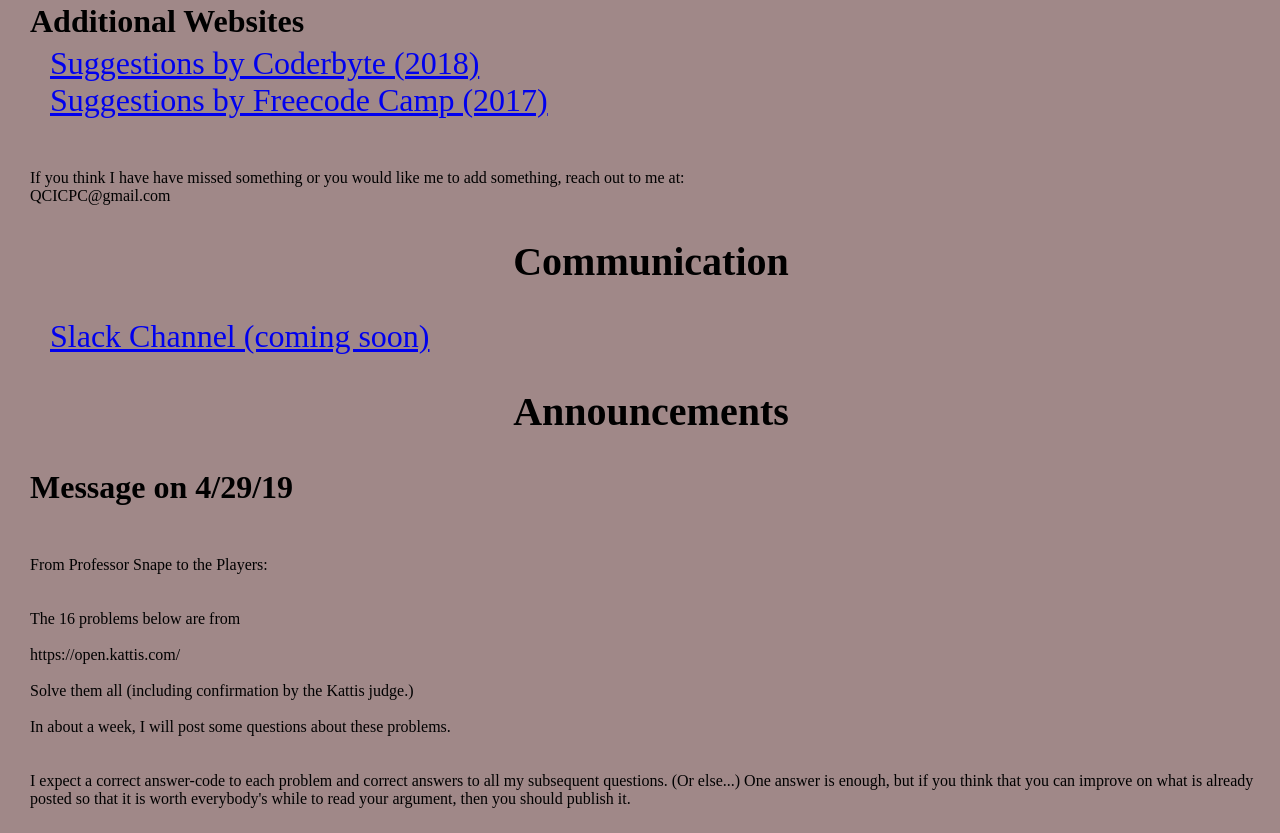
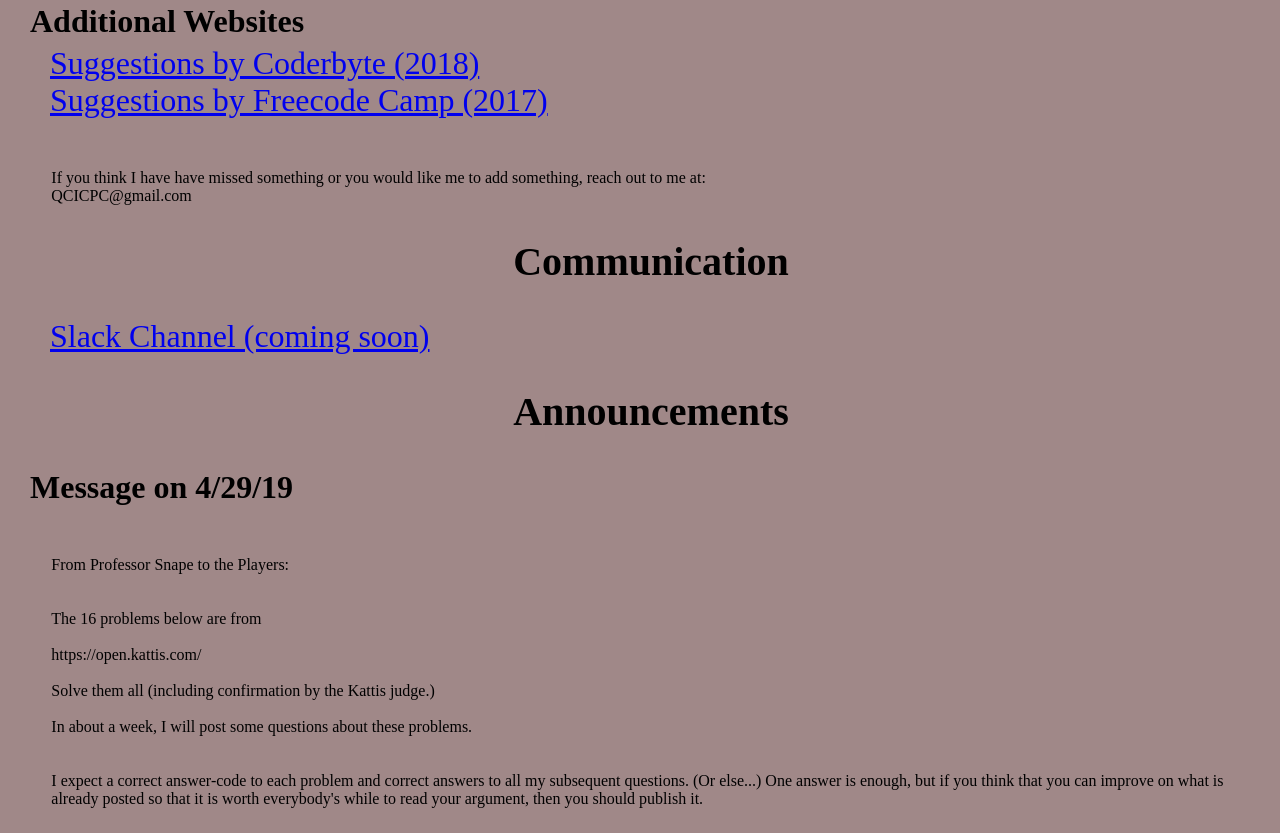
Before and after one commit to QCICPC/QCICPC.github.io, a plain HTML site: page index.html in a window 1280 px wide. Shown: the part 927-1760 px from the top of the page. Drawn offline with Linux system fonts and the light colour scheme.

Commit message:
Updated p tags

```diff
--- a/style.css
+++ b/style.css
@@ -25,6 +25,8 @@ h2{
 
 p{
     margin-top: 50px;
+    margin-left: 2.5%;
+    margin-right: 2.5%;
 }
 
 body{
```
Also changed, not shown: index.html (+0 -2 lines).
